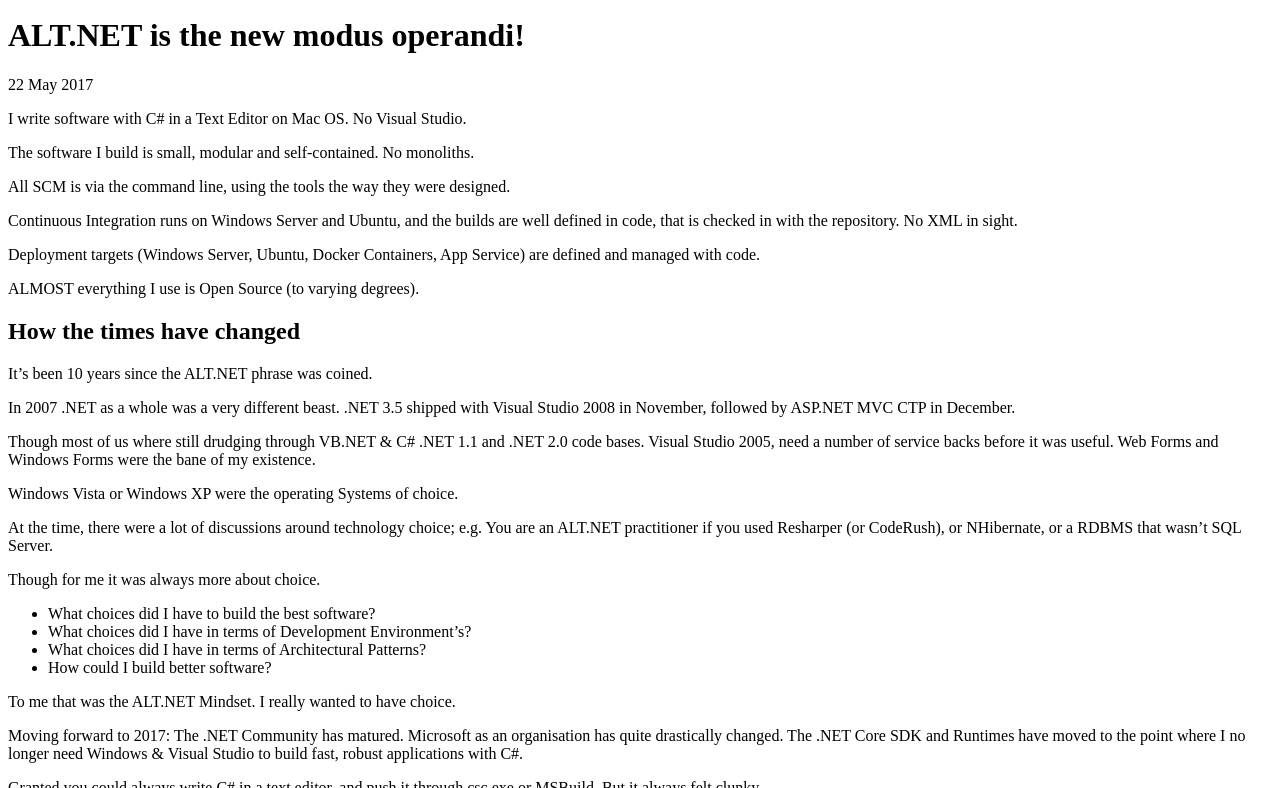
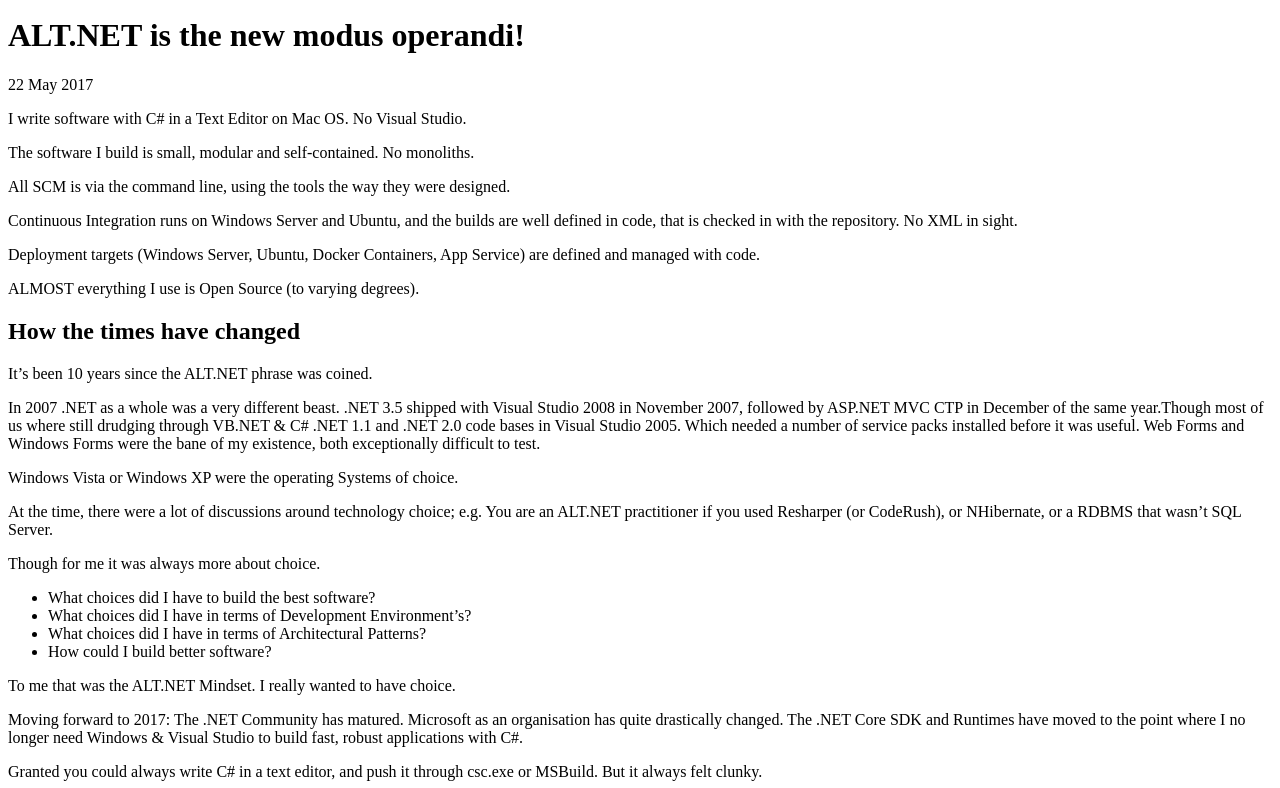
Before and after one commit to JeremyCade/jeremycade.github.io, a Jekyll site: the page built from _posts/2017-05-22-alt-net-is-my-modus-operandi.md, in a window 1280 px wide and 900 px high, cut to the strip 112-900 px from the top of the window. Built offline with Jekyll 4.4.1, drawn with Linux system fonts in a browser that asks for light colours.

Commit message:
Rewrite first section

```diff
--- a/_posts/2017-05-22-alt-net-is-my-modus-operandi.md
+++ b/_posts/2017-05-22-alt-net-is-my-modus-operandi.md
@@ -21,9 +21,7 @@
 
 It's been 10 years since the ALT.NET phrase was coined.
 
-In 2007 .NET as a whole was a very different beast. .NET 3.5 shipped with Visual Studio 2008 in November, followed by ASP.NET MVC CTP in December.
-
-Though most of us where still drudging through VB.NET & C# .NET 1.1 and .NET 2.0 code bases. Visual Studio 2005, need a number of service backs before it was useful. Web Forms and Windows Forms were the bane of my existence.
+In 2007 .NET as a whole was a very different beast. .NET 3.5 shipped with Visual Studio 2008 in November 2007, followed by ASP.NET MVC CTP in December of the same year.Though most of us where still drudging through VB.NET & C# .NET 1.1 and .NET 2.0 code bases in Visual Studio 2005. Which needed a number of service packs installed before it was useful. Web Forms and Windows Forms were the bane of my existence, both exceptionally difficult to test.
 
 Windows Vista or Windows XP were the operating Systems of choice.
 
```
